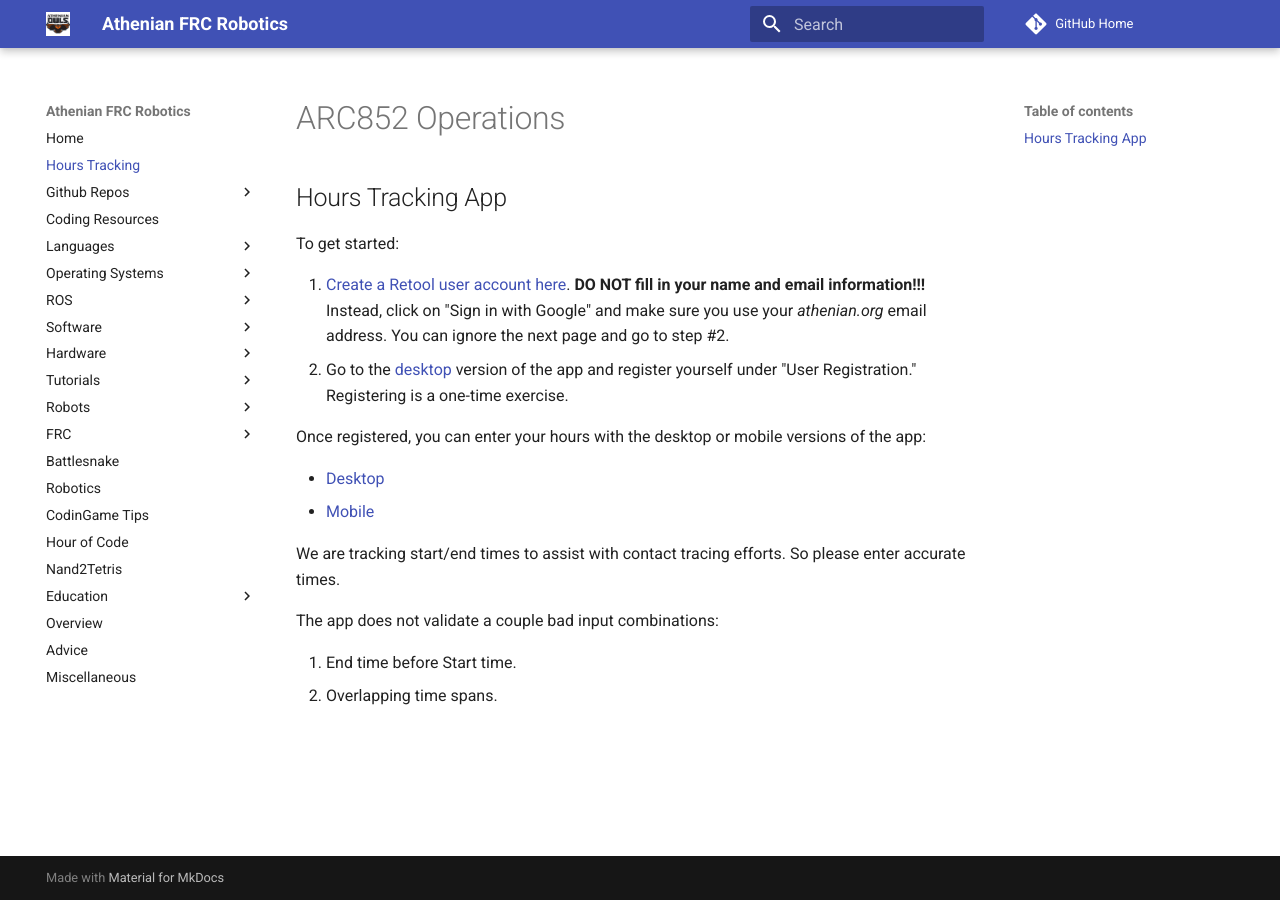
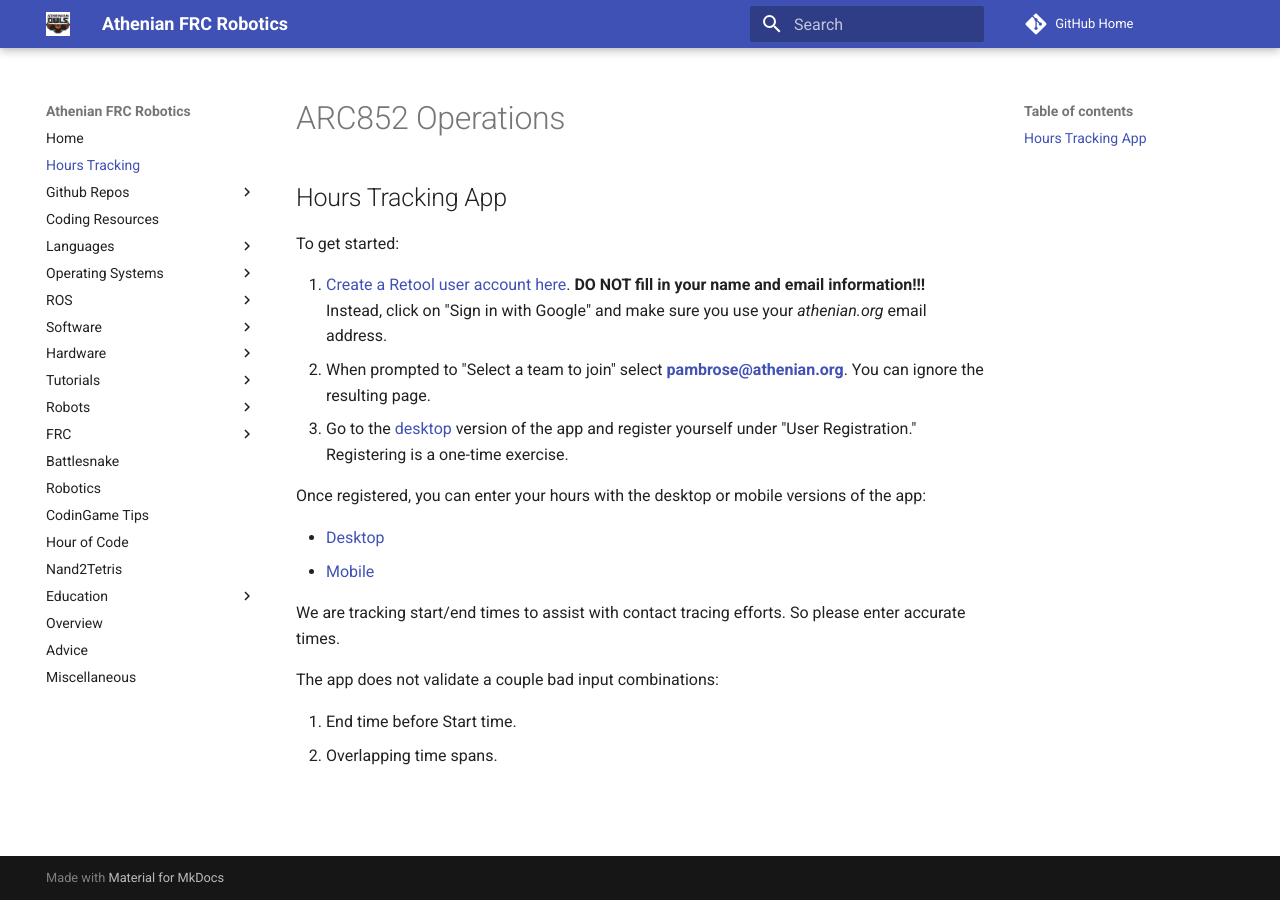
Before and after one commit to athenian-robotics/athenian-robotics-mkdocs, an MkDocs documentation site: the page built from docs/operations.md, in a window 1280 px wide. Built offline with MkDocs 1.6.1 and Material for MkDocs 9.7.7, drawn with Linux system fonts in a browser that asks for light colours; comment, search, counter and statistics services are not loaded.

Commit message:
Update docs

```diff
--- a/docs/operations.md
+++ b/docs/operations.md
@@ -6,9 +6,9 @@ To get started:
 
 1. [Create a Retool user account here](https://login.retool.com/auth/signup).
    **DO NOT fill in your name and email information!!!**
-   Instead, click on "Sign in with Google" and make sure you use your *athenian.org* email address. You can ignore the
-   next page and go to step #2.
-2. Go to the [desktop](https://arc852.retool.com/apps/Hours%20Tracker%20App/User%20Registration)
+   Instead, click on "Sign in with Google" and make sure you use your *athenian.org* email address.
+2. When prompted to "Select a team to join" select **pambrose@athenian.org**. You can ignore the resulting page.
+3. Go to the [desktop](https://arc852.retool.com/apps/Hours%20Tracker%20App/User%20Registration)
    version of the app and register yourself under "User Registration." Registering is a one-time exercise.
 
 Once registered, you can enter your hours with the desktop or mobile versions of the app:
```
